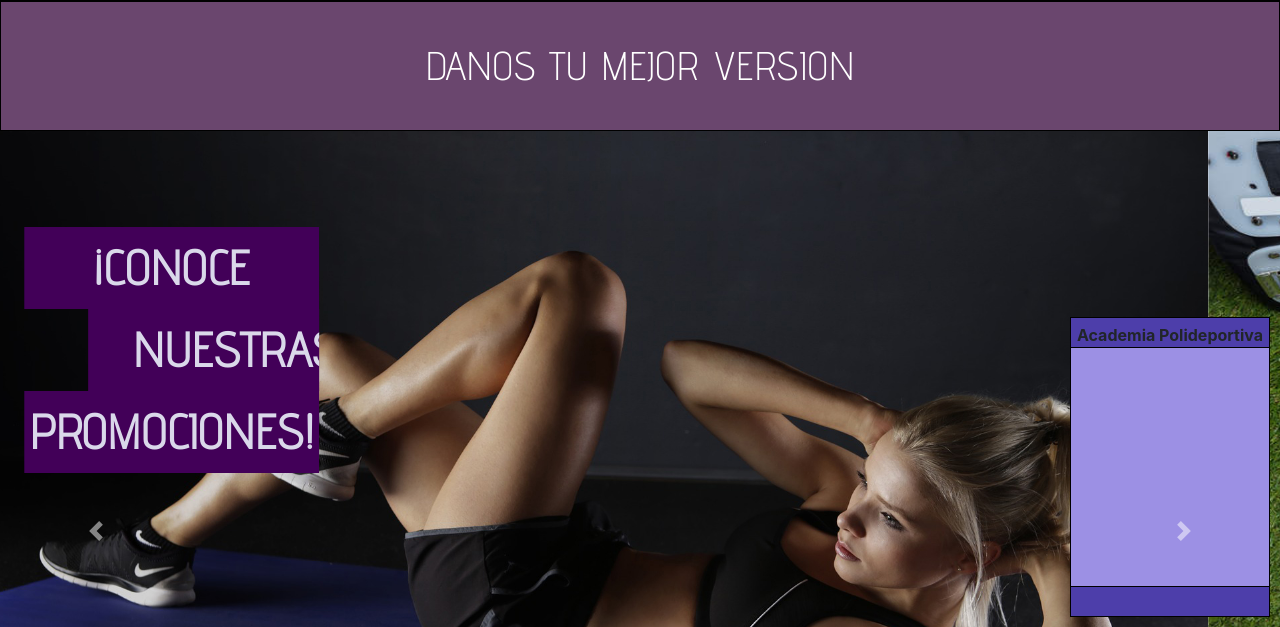
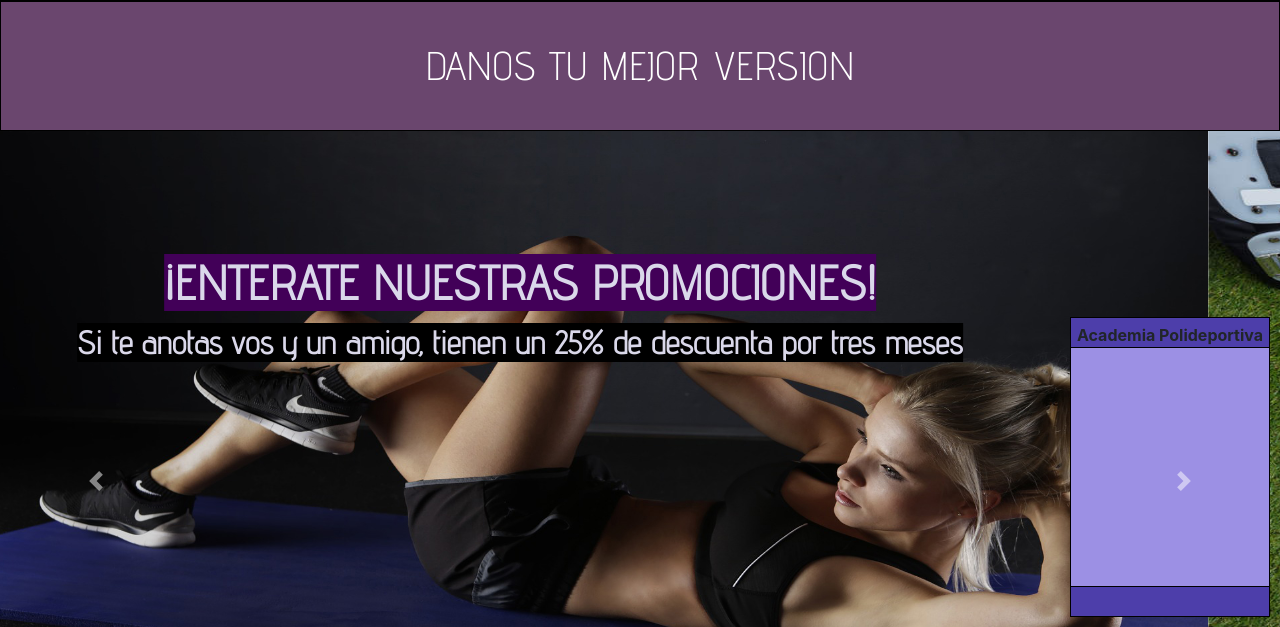
Before and after one commit to aguusscuderi/ProyectoFinal, a website: page index.html in a window 1280 px wide. Shown: the part 173-800 px from the top of the page. Drawn offline with nearby package versions, Linux system fonts and the light colour scheme; a web font is replaced by a local one.

Commit message:
segundo cambio

```diff
--- a/index.html
+++ b/index.html
@@ -70,6 +70,17 @@
                     <li class="nav-item">
                         <a class="nav-link" href="productos.html">Productos</a>
                     </li>
+                    <!-- <li class="nav-item dropdown">
+                        <a class="nav-link dropdown-toggle" href="#" id="navbarScrollingDropdown" role="button" data-toggle="dropdown" aria-expanded="false">
+                          Link
+                        </a>
+                        <ul class="dropdown-menu" aria-labelledby="navbarScrollingDropdown">
+                          <li><a class="dropdown-item" href="#">Action</a></li>
+                          <li><a class="dropdown-item" href="#">Another action</a></li>
+                          <li><hr class="dropdown-divider"></li>
+                          <li><a class="dropdown-item" href="#">Something else here</a></li>
+                        </ul>
+                      </li> -->
                     <li class="nav-item active-blue">
                       <a class="nav-link disabled active-bg" href="#" tabindex="-1" aria-disabled="true">Disabled</a>
                     </li>
@@ -94,11 +105,11 @@
                     </ol>
                     <div class="carousel-inner">
                       <div class="carousel-item active">
-                        <div class="p-container text-center">
+                        <div class="carousel-caption p-container text-center">
                             <a href="" role="button">
-                                <p>¡CONOCE</p>
-                                <p class="par1"> NUESTRAS </p>
-                                <p>PROMOCIONES!</p>
+                                <span> ¡ENTERATE NUESTRAS PROMOCIONES!</span>
+                                <br>
+                                <b>Si te anotas vos y un amigo, tienen un 25% de descuenta por tres meses </b>
                             </a>
                         </div>
                         <img src="Imagenes/polideportivo.jpg" class="d-block w-100 img__carousel" alt="cover">
--- a/scss/components/_main.scss
+++ b/scss/components/_main.scss
@@ -1,14 +1,33 @@
 /***************************************************** MAIN  *****************************************************/
-.img__carousel{
-    height: 100vh;
- }
+//  .carousel {
+//      @media screen and (min-width:320px) {
+//          height: 200px;
+//      }
+//  }
+//  .img__carousel{
+//      height: 100vh;
+//      @media screen and (min-width:320px) {
+//          object-fit: contain;
+//          width: 100%;
+//      }
+//   }
 
 
  .p-container {
-     position: absolute;
      left: 6rem;
      top: 6rem;
-        p {
+        b {
+            background-color: black;
+            margin: 0;
+            font-weight: bold;
+            color: $p-white;
+            font-size: 1rem;
+            @media screen and (min-width:768px)  {
+                font-size: 2rem;
+
+            }
+        }
+        span {
             background-color: nth($main-violet, 1);
             margin: 0;
             font-weight: bold;
@@ -22,7 +41,6 @@
  }
 
  .par1 {
-    position: relative;
     left: 4rem;
  }
 
@@ -45,7 +63,6 @@
 
  .par2 {
      background-color: nth($main-violet, 1) !important;
-     position: relative;
      left: 4rem;
  }
 
@@ -190,7 +207,11 @@
 
  /* productos.html */
 
-
+ .carousel-item {
+     img {
+         height: 700px;
+     }
+ }
 
  .product_img {
      cursor: pointer;
```
Also changed, not shown: productos.html (+28 -1 lines), Imagenes/carouselProducts1.jpg (added), Imagenes/carouselProducts2.jpg (added), Imagenes/carouselProducts3.jpg (added), css/style.css, 1 other file.
